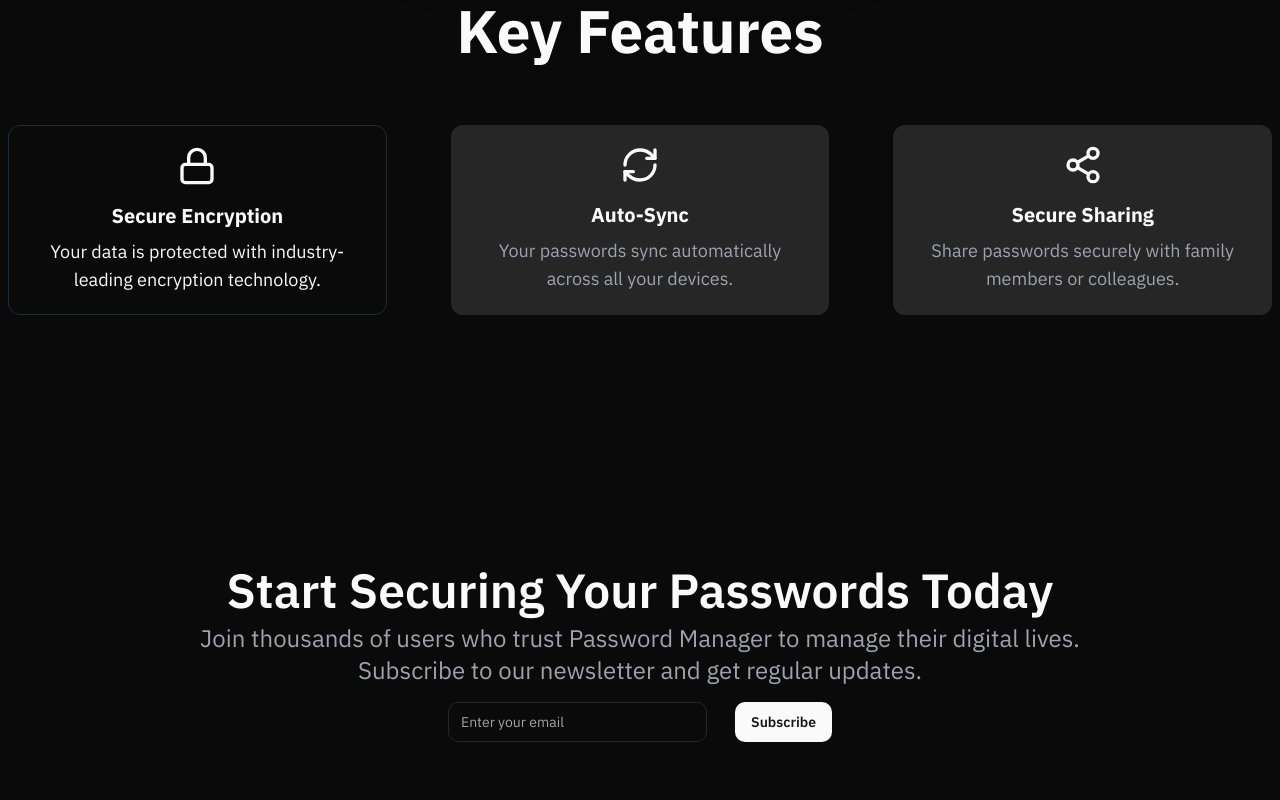
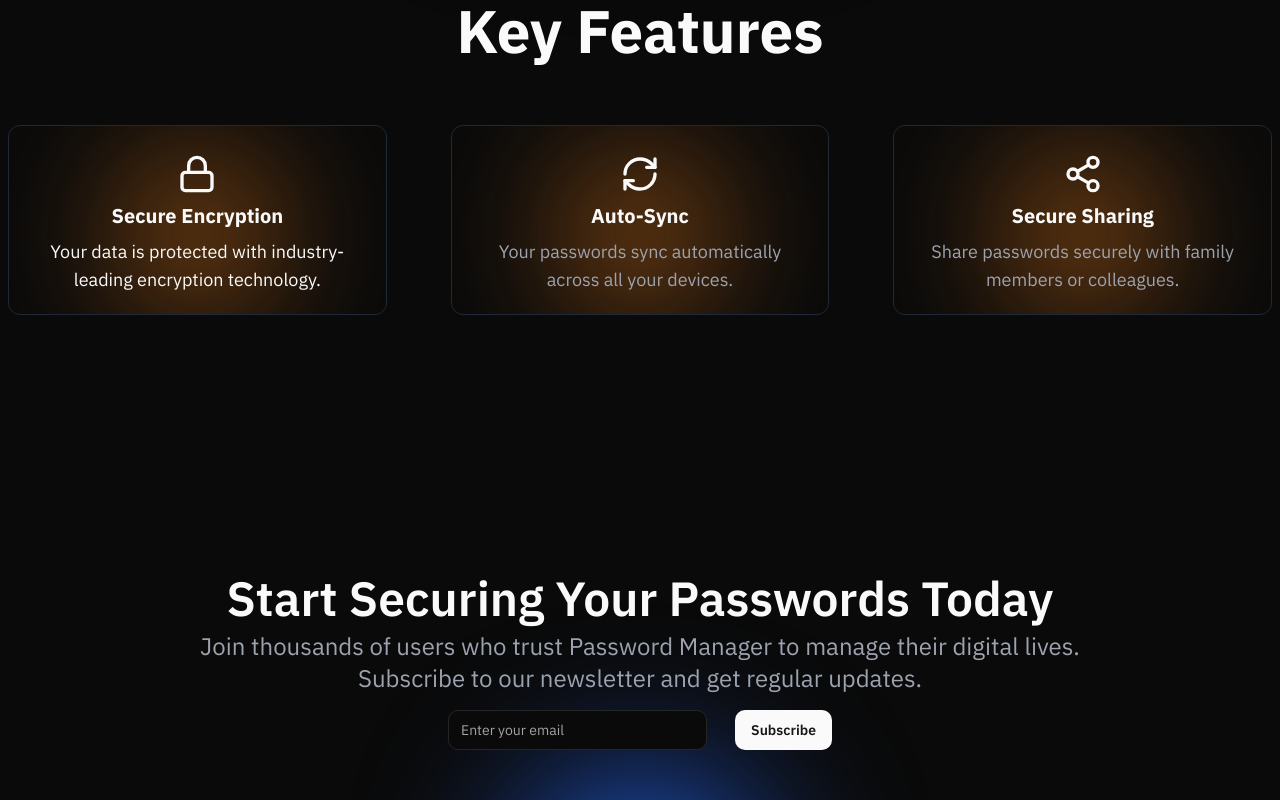
Before and after one commit to KrishT0/Password-Manager-Frontend, a React (Vite) app: page / in a window 1280 px wide. Shown: the part 840-1640 px from the top of the page. Built offline with nearby package versions, Linux system fonts and the light colour scheme.

Commit message:
protected dashboard route

```diff
--- a/src/pages/dashboard/PasswordModal.jsx
+++ b/src/pages/dashboard/PasswordModal.jsx
@@ -1,4 +1,5 @@
 import { useState, useEffect, useRef, forwardRef } from "react";
+import { useNavigate } from "react-router-dom";
 import { useForm } from "react-hook-form";
 import { addPasswordAPI, deletePasswordAPI, editPasswordAPI } from "@/api";
 
@@ -32,6 +33,7 @@ const PasswordModal = forwardRef(
     const [showPassword, setShowPassword] = useState(false);
     const [isLoading, setIsLoading] = useState(false);
     const dialogueCloseTriggerRef = useRef(null);
+    const navigate = useNavigate();
 
     const defaultValues = {
       websiteName: data?.websiteName || "",
@@ -53,7 +55,11 @@ const PasswordModal = forwardRef(
         }
         console.log(response);
       } catch (error) {
-        console.log(error);
+        const errorMessage = err.response.data.message;
+        if (errorMessage.includes("jwt")) {
+          localStorage.clear();
+          navigate("/");
+        }
       }
       dialogueCloseTriggerRef.current.click();
     };
@@ -68,7 +74,11 @@ const PasswordModal = forwardRef(
         const response = await deletePasswordAPI(deleteFlag);
         console.log(response);
       } catch (error) {
-        console.log(error);
+        const errorMessage = err.response.data.message;
+        if (errorMessage.includes("jwt")) {
+          localStorage.clear();
+          navigate("/");
+        }
       }
     };
 
--- a/src/pages/dashboard/PasswordTable.jsx
+++ b/src/pages/dashboard/PasswordTable.jsx
@@ -1,4 +1,5 @@
-import { useMemo, useState, useEffect, useRef } from "react";
+import { useState, useEffect, useRef } from "react";
+import { useNavigate } from "react-router-dom";
 import { getPasswordsAPI } from "@/api";
 import {
   useReactTable,
@@ -42,13 +43,22 @@ function PasswordTable({ searchQuery }) {
   const dialogueOpenTriggerRef = useRef(null);
   const [rowData, setRowData] = useState({});
   const [rowId, setRowId] = useState("");
-  const[editId, setEditId] = useState("");
+  const [editId, setEditId] = useState("");
   const [data, setData] = useState([]);
+  const navigate = useNavigate();
 
   useEffect(() => {
     const fetchData = async () => {
-      const response = await getPasswordsAPI();
-      setData(response.data);
+      try {
+        const response = await getPasswordsAPI();
+        setData(response.data);
+      } catch (err) {
+        const errorMessage = err.response.data.message;
+        if (errorMessage.includes("jwt")) {
+          localStorage.clear();
+          navigate("/");
+        }
+      }
     };
     fetchData();
   }, []);
--- a/src/pages/home/index.jsx
+++ b/src/pages/home/index.jsx
@@ -65,43 +65,72 @@ function HomePage() {
           >
             Key Features
           </motion.h1>
-          <div className="grid gap-16 sm:grid-cols-2 md:grid-cols-3">
-            <div className="flex flex-col items-center overflow-hidden space-y-2 border-gray-800 border p-5 rounded-lg relative">
-              {/* <div className="absolute blur-3xl -z-10 bg-yellow-500 aspect-square rounded-full h-40"></div> */}
+          <div className="grid gap-16 sm:grid-cols-2 md:grid-cols-3 overflow-hidden">
+            <motion.div
+              className="flex flex-col items-center overflow-hidden space-y-2 border-gray-800 border p-5 rounded-lg relative"
+              initial={{ opacity: 0, x: -50 }}
+              whileInView={{ opacity: 1, x: 0 }}
+              whileHover={{ scale: 1.05 }}
+              transition={{ duration: 0.5 }}
+            >
+              <div className="absolute blur-3xl -z-10 bg-yellow-900 aspect-square rounded-full h-44"></div>
               <Lock className="h-10 w-10 mb-2" />
               <h3 className="text-xl font-bold">Secure Encryption</h3>
               <p className="text-lg   text-center">
                 Your data is protected with industry-leading encryption
                 technology.
               </p>
-            </div>
-            <div className="flex flex-col items-center space-y-2 border-gray-800 bg-secondary p-5 rounded-lg">
+            </motion.div>
+            <motion.div
+              className="flex flex-col items-center overflow-hidden relative space-y-2 border border-gray-800  p-5 rounded-lg"
+              initial={{ opacity: 0, y: 50 }}
+              whileInView={{ opacity: 1, y: 0 }}
+              whileHover={{ scale: 1.05 }}
+              transition={{ duration: 0.5 }}
+            >
+              <div className="absolute blur-3xl -z-10 bg-yellow-900 aspect-square rounded-full h-44"></div>
               <RefreshCw className="h-10 w-10 mb-2" />
               <h3 className="text-xl font-bold">Auto-Sync</h3>
               <p className="text-lg text-gray-400 text-center">
                 Your passwords sync automatically across all your devices.
               </p>
-            </div>
-            <div className="flex flex-col items-center space-y-2 border-gray-800 bg-secondary p-5 rounded-lg">
+            </motion.div>
+            <motion.div
+              className="flex flex-col items-center overflow-hidden relative space-y-2 border-gray-800 border p-5 rounded-lg"
+              initial={{ opacity: 0, x: 50 }}
+              whileInView={{ opacity: 1, x: 0 }}
+              whileHover={{ scale: 1.05 }}
+              transition={{ duration: 0.5 }}
+            >
+              <div className="absolute blur-3xl -z-10 bg-yellow-900 aspect-square rounded-full h-44"></div>
               <Share2 className="h-10 w-10 mb-2" />
               <h3 className="text-xl font-bold">Secure Sharing</h3>
               <p className="text-lg text-gray-400 text-center">
                 Share passwords securely with family members or colleagues.
               </p>
-            </div>
+            </motion.div>
           </div>
         </div>
       </section>
       <section className=" max-w-[1440px] px-2 mx-auto overflow-hidden h-[60vh] flex flex-col items-center justify-center space-y-4 text-center relative">
-        {/* <div className="absolute aspect-square w-60 rounded-full left-40 -z-10 fliter blur-[80px] bg-blue-600"></div> */}
+        <div className="absolute aspect-square w-60 rounded-full -bottom-32 -z-10 fliter blur-[80px] bg-blue-600"></div>
         <div className="space-y-2">
-          <h2 className="text-3xl font-semibold  sm:text-5xl">
+          <motion.h2
+            className="text-3xl font-semibold  sm:text-5xl"
+            initial={{ opacity: 0, y: 50 }}
+            whileInView={{ opacity: 1, y: 0 }}
+            transition={{ duration: 0.5 }}
+          >
             Start Securing Your Passwords Today
-          </h2>
-          <p className="max-w-[900px] text-lg sm:text-xl md:text-2xl text-gray-400">
+          </motion.h2>
+          <motion.p className="max-w-[900px] text-lg sm:text-xl md:text-2xl text-gray-400"
+            initial={{ opacity: 0, y: 50 }}
+            whileInView={{ opacity: 1, y: 0 }}
+            transition={{ duration: 0.5 }}
+          >
             Join thousands of users who trust Password Manager to manage their
             digital lives. Subscribe to our newsletter and get regular updates.
-          </p>
+          </motion.p>
         </div>
         <HomepageSignup />
       </section>
```
